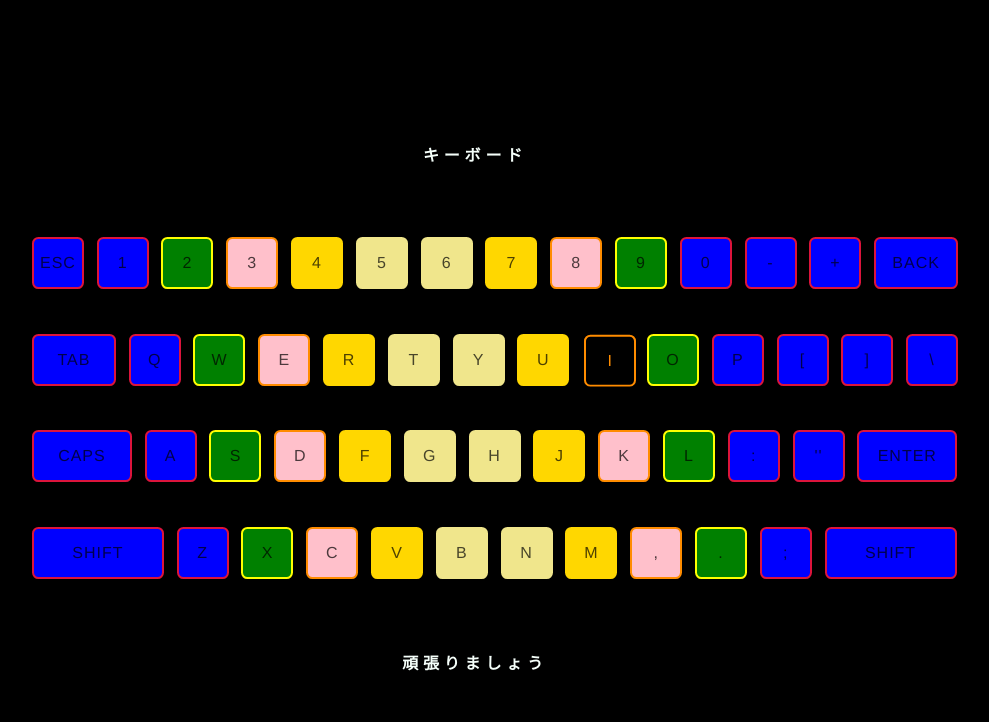
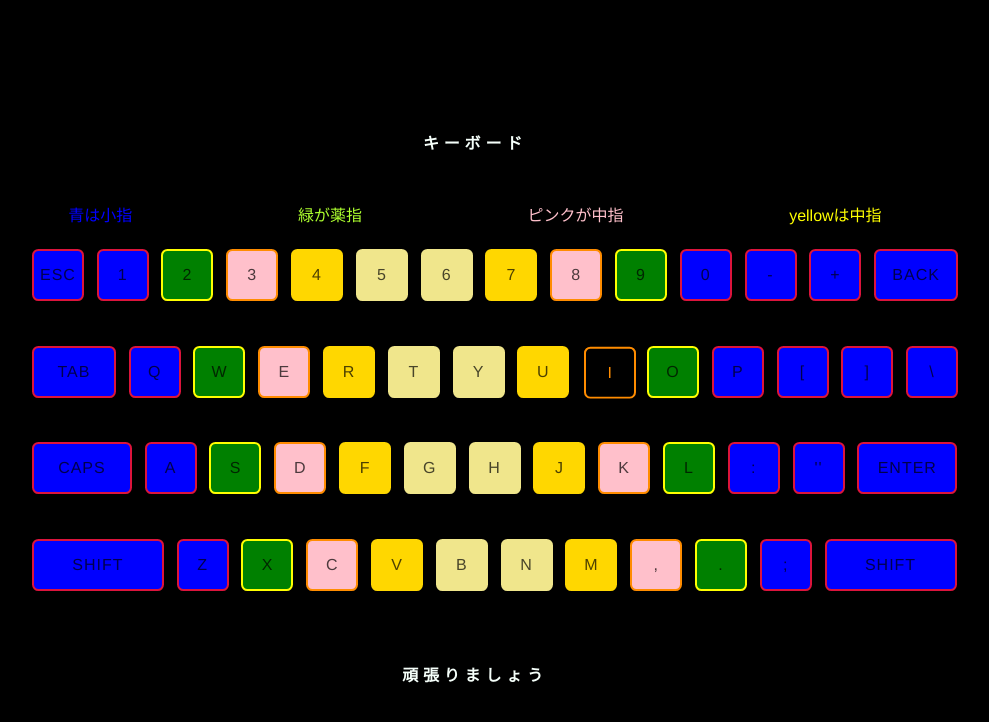
Before and after one commit to isamu1366/136, a plain HTML site: page 勇.html in a window 1280 px wide. Shown: the whole page, without its empty margins (165-1154 px from the left). Drawn offline with Linux system fonts and the light colour scheme.

Commit message:
おおおお

```diff
--- a/style.css
+++ b/style.css
@@ -8,7 +8,10 @@ body {
     align-items: center;
     height: 100vh;
   }
-
+  .header{
+    display: flex;
+    justify-content: space-around;
+  }
   .title {
     color: mintcream;
     text-transform: uppercase;
@@ -115,14 +118,6 @@ body {
       -webkit-animation: vibrate-1 0.3s linear infinite both;
               animation: vibrate-1 0.3s linear infinite both;
   }
-
-  /* ----------------------------------------------
-   * Generated by Animista
-   * Licensed under FreeBSD License.
-   * See http://animista.net/license for more info.
-   * w: http://animista.net, t: @cssanimista
-   * ---------------------------------------------- */
-
   .hit {
       -webkit-animation: hit 0.3s cubic-bezier(0.390, 0.575, 0.565, 1.000) both;
               animation: hit 0.3s cubic-bezier(0.390, 0.575, 0.565, 1.000) both;
--- a/勇.html
+++ b/勇.html
@@ -10,6 +10,10 @@
 <body>
     <h1 class="title">キーボード</h1>
 <div class="keyboard">
+    <div class="header">
+        <span style="color: blue;">青は小指    </span> <span style="color: greenyellow;">緑が薬指    </span><span style="color: pink;">ピンクが中指</span>
+        <span style="color: yellow;">yellowは中指</span>
+      </div>
   <ul class="row row-0">
     <li class="pinky" id="esc">ESC</li>
     <li class="pinky" id="1">1</li>
```
